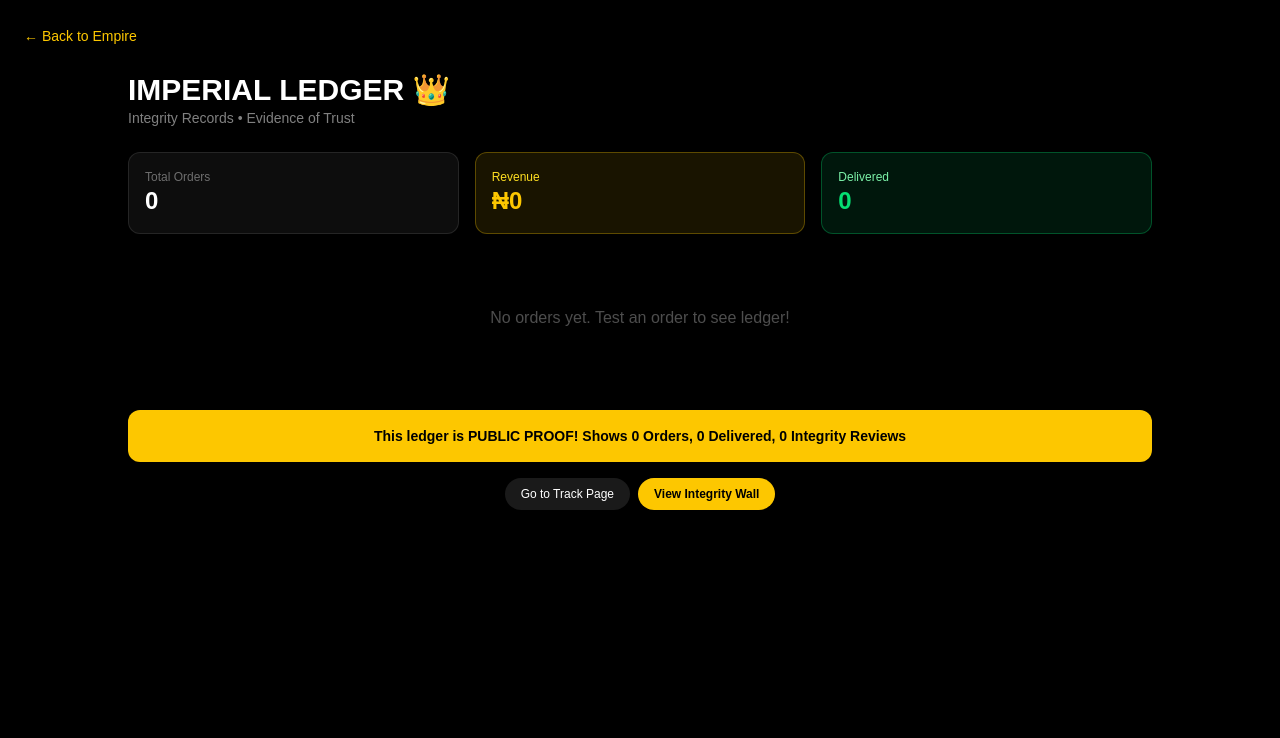
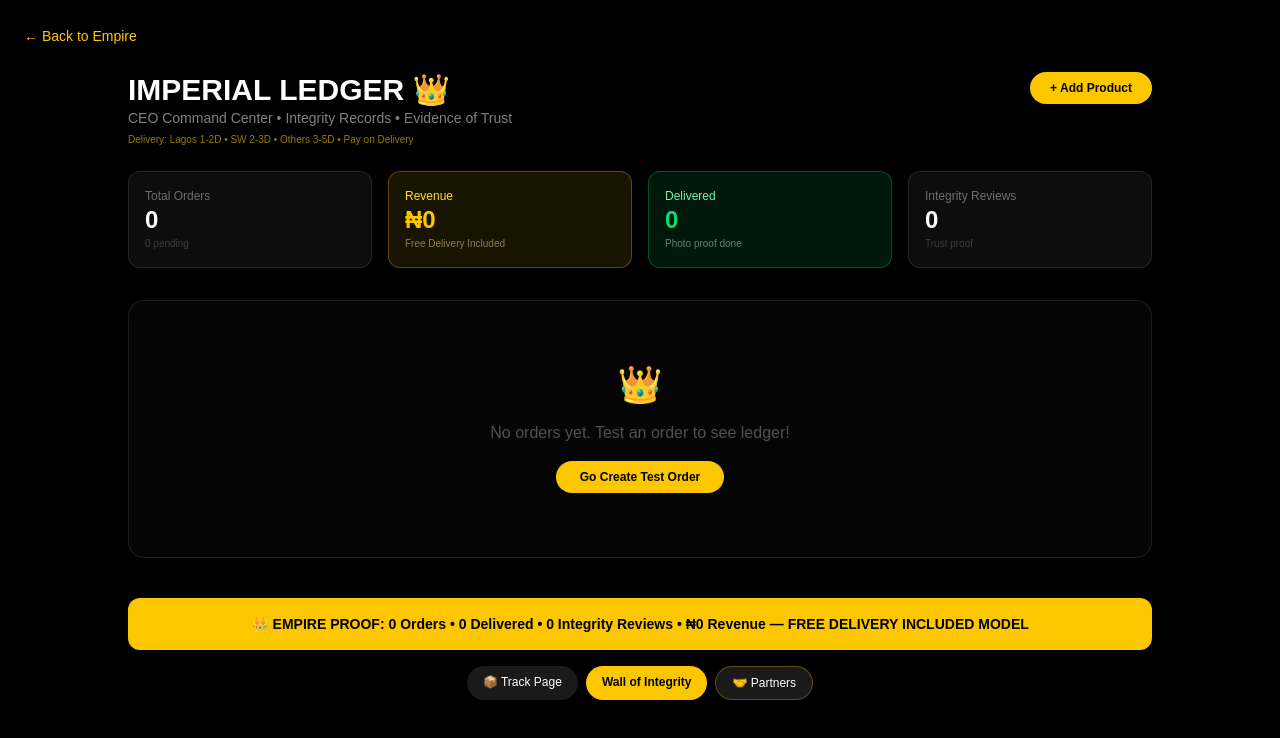
Before and after one commit to prinz40/zenith-mall, a Next.js app: page /admin/orders in a window 1280 px wide. Shown: the top 738 px of the page. Built offline with nearby package versions, Linux system fonts and the light colour scheme.

Commit message:
Empire: Upgrade Imperial Ledger to CEO Command Center

```diff
--- a/src/app/admin/orders/page.js
+++ b/src/app/admin/orders/page.js
@@ -7,52 +7,93 @@ export default function AdminOrders() {
   useEffect(()=>{ setOrders(JSON.parse(localStorage.getItem("zenith-orders")||"[]")) },[]);
 
   const markDelivered = (id) => {
-    const updated = orders.map(o=> o.id===id? {...o, status:"Delivered"} : o);
+    const updated = orders.map(o=> o.id===id? {...o, status:"Delivered", deliveredAt: new Date().toLocaleString()} : o);
     setOrders(updated);
     localStorage.setItem("zenith-orders", JSON.stringify(updated));
   };
+  const deleteOrder = (id) => {
+    if(!confirm("Delete this order permanently?")) return;
+    const updated = orders.filter(o=>o.id!==id);
+    setOrders(updated);
+    localStorage.setItem("zenith-orders", JSON.stringify(updated));
+  };
+
   const totalRevenue = orders.reduce((a,b)=>a+b.total,0);
   const delivered = orders.filter(o=>o.status==="Delivered").length;
+  const pending = orders.filter(o=>o.status!=="Delivered").length;
+  const withReview = orders.filter(o=>o.review).length;
 
   return (
     <div className="min-h-screen bg-black text-white p-6">
       <Link href="/" className="text-yellow-400 text-sm">← Back to Empire</Link>
       <div className="max-w-5xl mx-auto mt-6">
-        <h1 className="text-3xl font-black">IMPERIAL LEDGER 👑</h1>
-        <p className="text-white/50 text-sm">Integrity Records • Evidence of Trust</p>
-        <div className="grid grid-cols-3 gap-4 mt-6">
-          <div className="bg-white/5 border border-white/10 rounded-xl p-4"><p className="text-xs text-white/40">Total Orders</p><p className="text-2xl font-black">{orders.length}</p></div>
-          <div className="bg-yellow-400/10 border border-yellow-400/30 rounded-xl p-4"><p className="text-xs text-yellow-300">Revenue</p><p className="text-2xl font-black text-yellow-400">₦{totalRevenue.toLocaleString()}</p></div>
-          <div className="bg-green-400/10 border border-green-400/30 rounded-xl p-4"><p className="text-xs text-green-300">Delivered</p><p className="text-2xl font-black text-green-400">{delivered}</p></div>
+        <div className="flex justify-between items-start">
+          <div>
+            <h1 className="text-3xl font-black">IMPERIAL LEDGER 👑</h1>
+            <p className="text-white/50 text-sm">CEO Command Center • Integrity Records • Evidence of Trust</p>
+            <p className="text-[10px] text-yellow-400/60 mt-1">Delivery: Lagos 1-2D • SW 2-3D • Others 3-5D • Pay on Delivery</p>
+          </div>
+          <Link href="/admin/add-product" className="bg-yellow-400 text-black font-black px-5 py-2 rounded-full text-xs">+ Add Product</Link>
         </div>
+
+        <div className="grid grid-cols-2 md:grid-cols-4 gap-4 mt-6">
+          <div className="bg-white/5 border border-white/10 rounded-xl p-4"><p className="text-xs text-white/40">Total Orders</p><p className="text-2xl font-black">{orders.length}</p><p className="text-[10px] text-white/20">{pending} pending</p></div>
+          <div className="bg-yellow-400/10 border border-yellow-400/30 rounded-xl p-4"><p className="text-xs text-yellow-300">Revenue</p><p className="text-2xl font-black text-yellow-400">₦{totalRevenue.toLocaleString()}</p><p className="text-[10px] text-yellow-200/50">Free Delivery Included</p></div>
+          <div className="bg-green-400/10 border border-green-400/30 rounded-xl p-4"><p className="text-xs text-green-300">Delivered</p><p className="text-2xl font-black text-green-400">{delivered}</p><p className="text-[10px] text-green-200/50">Photo proof done</p></div>
+          <div className="bg-white/5 border border-white/10 rounded-xl p-4"><p className="text-xs text-white/40">Integrity Reviews</p><p className="text-2xl font-black text-white">{withReview}</p><p className="text-[10px] text-white/20">Trust proof</p></div>
+        </div>
+
         <div className="mt-8 space-y-4">
-          {orders.length===0 && <p className="text-white/30 text-center py-10">No orders yet. Test an order to see ledger!</p>}
+          {orders.length===0 && <div className="text-center py-16 bg-white/[0.02] border border-white/10 rounded-2xl"><p className="text-4xl">👑</p><p className="text-white/30 mt-4">No orders yet. Test an order to see ledger!</p><Link href="/" className="mt-4 inline-block bg-yellow-400 text-black font-bold px-6 py-2 rounded-full text-xs">Go Create Test Order</Link></div>}
+
           {orders.map(o=>(
-            <div key={o.id} className="bg-white/[0.04] border border-white/10 rounded-xl p-4">
-              <div className="flex justify-between"><span className="text-xs text-white/40">ID: {o.id}</span><span className={`text-xs px-2 py-1 rounded-full ${o.status==="Delivered"?"bg-green-400/20 text-green-300":"bg-yellow-400/20 text-yellow-300"}`}>{o.status}</span></div>
-              <p className="font-bold mt-2">{o.customer.name} • {o.customer.phone}</p>
-              <p className="text-xs text-white/50">{o.customer.address}, {o.customer.state} • {o.date}</p>
-              <p className="text-sm mt-2">{o.items.map(i=>i.name).join(", ")} — <span className="text-yellow-400 font-bold">₦{o.total.toLocaleString()}</span></p>
+            <div key={o.id} className="bg-white/[0.04] border border-white/10 rounded-xl p-4 hover:border-yellow-400/20 transition">
+              <div className="flex justify-between items-start">
+                <div>
+                  <span className="text-[10px] text-white/30">ID: {o.id} • {o.date}</span>
+                  <p className="font-bold mt-1">{o.customer.name} • <a href={`tel:${o.customer.phone}`} className="text-yellow-400">{o.customer.phone}</a></p>
+                  <p className="text-xs text-white/50">{o.customer.address}, {o.customer.state} • Delivery in {o.customer.state?.toLowerCase().includes("lagos")?"1-2 Days":o.customer.state?.toLowerCase().match(/oyo|ogun|osun|ondo|ekiti/)?"2-3 Days":"3-5 Days"}</p>
+                </div>
+                <span className={`text-[10px] px-3 py-1 rounded-full font-bold ${o.status==="Delivered"?"bg-green-400/20 text-green-300 border border-green-400/30":"bg-yellow-400/20 text-yellow-300 border border-yellow-400/30"}`}>{o.status}</span>
+              </div>
+
+              <div className="mt-3 flex gap-2 flex-wrap">
+                {o.items.map((i,idx)=>(
+                  <div key={idx} className="flex items-center gap-2 bg-black border border-white/10 rounded-full pr-3">
+                    <div className="w-8 h-8 rounded-full bg-white/10 flex items-center justify-center overflow-hidden">
+                      {i.image? <img src={i.image} alt="" className="w-full h-full object-cover"/> : <span className="text-xs">{i.emoji||"👑"}</span>}
+                    </div>
+                    <span className="text-xs">{i.name}</span>
+                  </div>
+                ))}
+              </div>
+              <p className="text-sm mt-3 font-bold">Total: <span className="text-yellow-400">₦{o.total.toLocaleString()}</span> <span className="text-[10px] text-white/30 font-normal">— FREE DELIVERY INCLUDED — Pay on Delivery</span></p>
 
               {o.review && (
                 <div className="mt-3 bg-green-400/10 border border-green-400/30 rounded-lg p-3">
-                  <p className="text-xs text-green-300 font-bold">⭐ BUYER INTEGRITY REVIEW: {o.review.stars}/5</p>
+                  <p className="text-xs text-green-300 font-bold">⭐ BUYER INTEGRITY PROOF: {o.review.stars}/5 STARS</p>
                   <p className="text-sm mt-1 text-white">"{o.review.text}"</p>
-                  <p className="text-[10px] text-white/40 mt-1">Reviewed: {o.review.date} ✓ Received as described</p>
+                  <p className="text-[10px] text-white/40 mt-1">Reviewed: {o.review.date} ✓ Received as described • {o.customer.name} confirmed</p>
                 </div>
               )}
-              {!o.review && o.status==="Delivered" && <p className="text-xs text-white/30 mt-3">Delivered but awaiting buyer review...</p>}
+              {!o.review && o.status==="Delivered" && <p className="text-xs text-white/30 mt-3 bg-white/5 p-2 rounded">Delivered {o.deliveredAt||""} but awaiting buyer review... Remind buyer to drop integrity photo!</p>}
 
-              {o.status!=="Delivered" && <button onClick={()=>markDelivered(o.id)} className="mt-3 bg-white text-black text-xs font-bold px-4 py-2 rounded-full">Mark as Delivered ✓</button>}
+              <div className="mt-3 flex gap-2">
+                {o.status!=="Delivered" && <button onClick={()=>markDelivered(o.id)} className="bg-white text-black text-xs font-bold px-4 py-2 rounded-full">Mark as Delivered ✓ + Ask for Review</button>}
+                <a href={`https://wa.me/234${o.customer.phone?.slice(-10)}?text=Hello ${o.customer.name}, your ZenithMall order ${o.id} is on the way! Track here: zenith-mall.vercel.app/track`} target="_blank" className="bg-green-500/20 border border-green-500/30 text-green-300 text-xs font-bold px-4 py-2 rounded-full">WhatsApp Buyer</a>
+                <button onClick={()=>deleteOrder(o.id)} className="bg-red-500/10 border border-red-500/20 text-red-300 text-xs px-3 py-2 rounded-full">Delete</button>
+              </div>
             </div>
           ))}
         </div>
-        <div className="mt-10 bg-yellow-400 text-black rounded-xl p-4 text-center text-sm font-bold">This ledger is PUBLIC PROOF! Shows {orders.length} Orders, {delivered} Delivered, {orders.filter(o=>o.review).length} Integrity Reviews</div>
-        <div className="mt-4 flex gap-2 justify-center">
-          <Link href="/track" className="text-xs bg-white/10 px-4 py-2 rounded-full">Go to Track Page</Link>
-          <Link href="/reviews" className="text-xs bg-yellow-400 text-black px-4 py-2 rounded-full font-bold">View Integrity Wall</Link>
+
+        <div className="mt-10 bg-yellow-400 text-black rounded-xl p-4 text-center text-sm font-black">👑 EMPIRE PROOF: {orders.length} Orders • {delivered} Delivered • {withReview} Integrity Reviews • ₦{totalRevenue.toLocaleString()} Revenue — FREE DELIVERY INCLUDED MODEL</div>
+        <div className="mt-4 flex gap-2 justify-center flex-wrap">
+          <Link href="/track" className="text-xs bg-white/10 px-4 py-2 rounded-full">📦 Track Page</Link>
+          <Link href="/reviews" className="text-xs bg-yellow-400 text-black px-4 py-2 rounded-full font-bold">Wall of Integrity</Link>
+          <Link href="/partner" className="text-xs bg-white/10 border border-yellow-400/30 px-4 py-2 rounded-full">🤝 Partners</Link>
         </div>
       </div>
     </div>
   );
-}
+    }
```
